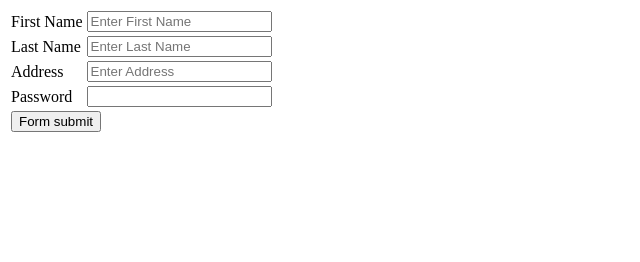
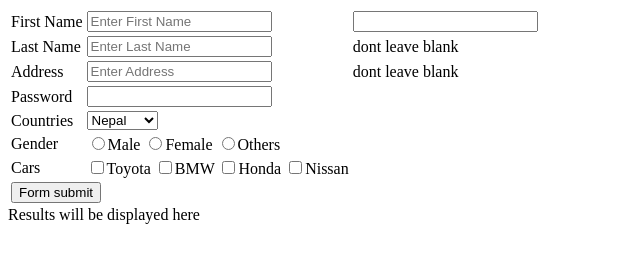
Before and after one commit to SahilHabib/ui_projects, a website: page package/views/getform.html in a window 1280 px wide. Shown: the whole page, without its empty margins (0-640 px from the left). Drawn offline with Linux system fonts and the light colour scheme.

Commit message:
modified get form file

```diff
--- a/package/views/getform.html
+++ b/package/views/getform.html
@@ -12,24 +12,59 @@
             <table>
             <tr>
                 <td> First Name</td>
-                <td> <input type='Text' placeholder='Enter First Name' name='First Name' id='FN' value=''></td>
+                <td> <input type='Text' placeholder='Enter First Name' name='FirstName' id='FN' value=''></td>
+                <td> <input class='error'>          </td>
 
 
                 </tr>
             <tr>
                 <td> Last Name</td>
-                <td> <input type='Text' placeholder='Enter Last Name' name='Last Name' id='LN' value=''></td>
+                <td> <input type='Text' placeholder='Enter Last Name' name='LastName' id='LN' value=''></td>
+                <td> <div> dont leave blank </div>          </td>
 
 
                 </tr>
             <tr>
                 <td> Address </td>
                 <td> <input type='Text' placeholder='Enter Address' name='Address' id='ADD' value=''></td>
+                <td>  <div> dont leave blank </div>         </td>
 
                 </tr>
             <tr>
                 <td> Password </td>
                 <td> <input type='password' name='Password' id='PASS'></td>
+                <td>  </td>
+
+
+                </tr>
+            <tr>
+                <td> Countries </td>
+                <td> <select name='countries' id='countries'>
+                     <option value='1'> Nepal </option>
+                     <option value='2'> America </option>
+                     <option value='3'> Canada </option>
+
+                    </select></td>
+
+
+
+                </tr>
+                <tr>
+                    <td>  Gender </td>
+                    <td> <input type= 'radio' name='gender' value='male' id='genmale'>Male
+                         <input type='radio' name ='gender' value='female' id='genfemale'>Female
+                         <input type='radio' name='gender' value='others' id='genothers'>Others
+                    </td>
+                </tr>
+                <tr>
+                    <td> Cars </td>
+                <td> <input type='checkbox' id='toyota' value='toyota' name='toyota'>Toyota
+                     <input type='checkbox' id='bmw' value='bmw' name='bmw'>BMW
+                     <input type='checkbox' id='honda' value='honda' name='honda'>Honda
+                     <input type='checkbox' id='nissan' value='nissan' name='nissan'>Nissan
+
+
+                    </td>
 
 
                 </tr>
@@ -40,6 +75,7 @@
                 </tr>
             </table>
         </form>
+            <div id='results'> Results will be displayed here </div>
             </body>
 
 
```
